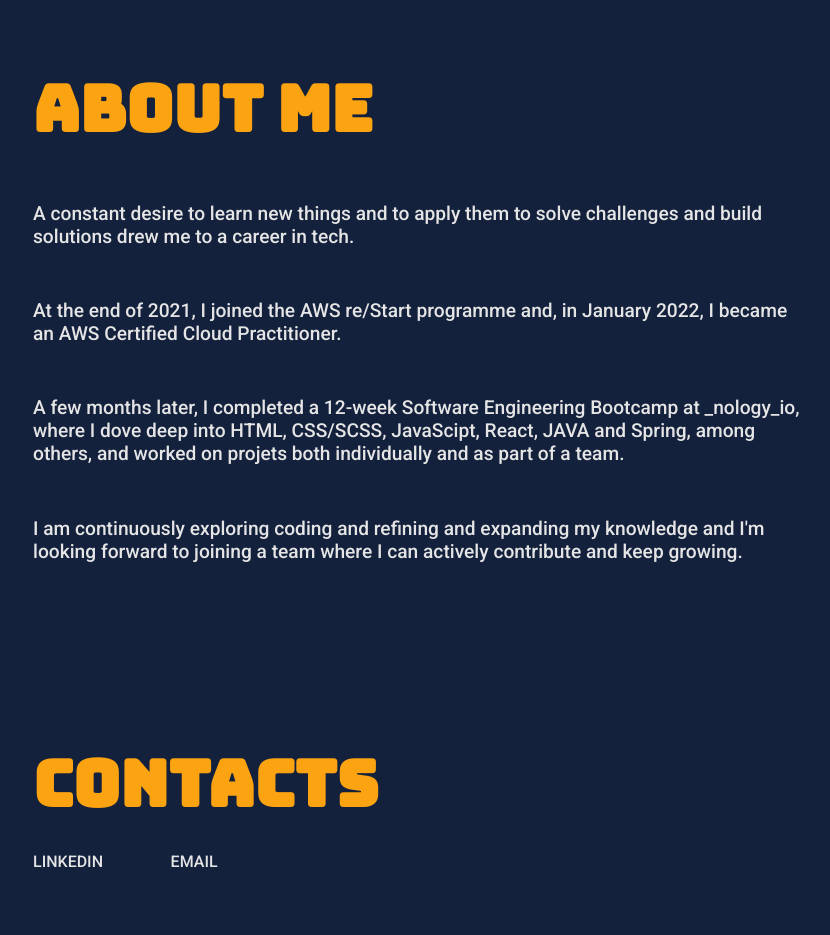
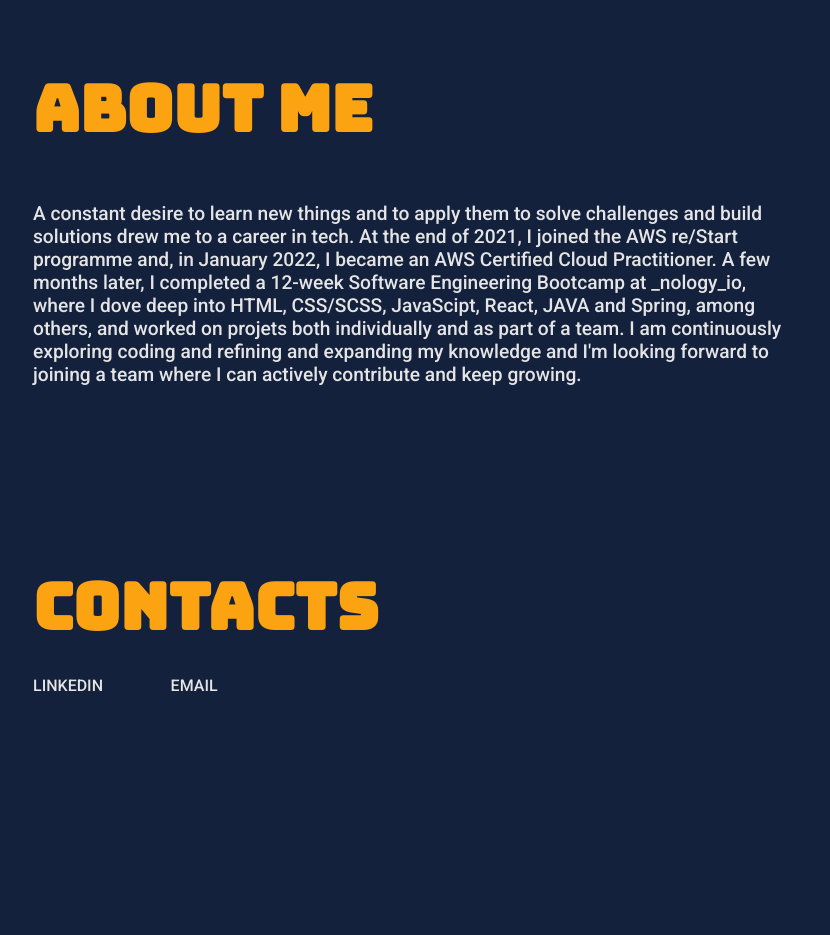
Before and after one commit to n-a-z-a/portfolio, a plain HTML site: page index.html in a window 1280 px wide. Shown: the part 2815-3750 px from the top of the page, without its empty margins (31-861 px from the left). After the commit the page ends 3574 px from the top, so only its background shows below. Drawn offline with Linux system fonts and the light colour scheme.

Commit message:
new changes to about section

```diff
--- a/index.html
+++ b/index.html
@@ -61,10 +61,10 @@
         <section id="about">
 
         <h1>ABOUT ME</h1>
-        <p>A constant desire to learn new things and to apply them to solve challenges and build solutions drew me to a career in tech.</p>
-        <p>At the end of 2021, I joined the AWS re/Start programme and, in January 2022, I became an AWS Certified Cloud Practitioner.</p>
-        <p>A few months later, I completed a 12-week Software Engineering Bootcamp at _nology_io, where I dove deep into HTML, CSS/SCSS, JavaScipt, React, JAVA and Spring, among others, and worked on projets both individually and as part of a team.</p>
-        <p>I am continuously exploring coding and refining and expanding my knowledge and I'm looking forward to joining a team where I can actively contribute and keep growing.</p>
+        <p>A constant desire to learn new things and to apply them to solve challenges and build solutions drew me to a career in tech.
+        At the end of 2021, I joined the AWS re/Start programme and, in January 2022, I became an AWS Certified Cloud Practitioner.
+        A few months later, I completed a 12-week Software Engineering Bootcamp at _nology_io, where I dove deep into HTML, CSS/SCSS, JavaScipt, React, JAVA and Spring, among others, and worked on projets both individually and as part of a team.
+        I am continuously exploring coding and refining and expanding my knowledge and I'm looking forward to joining a team where I can actively contribute and keep growing.</p>
         </section>
 
 
```
